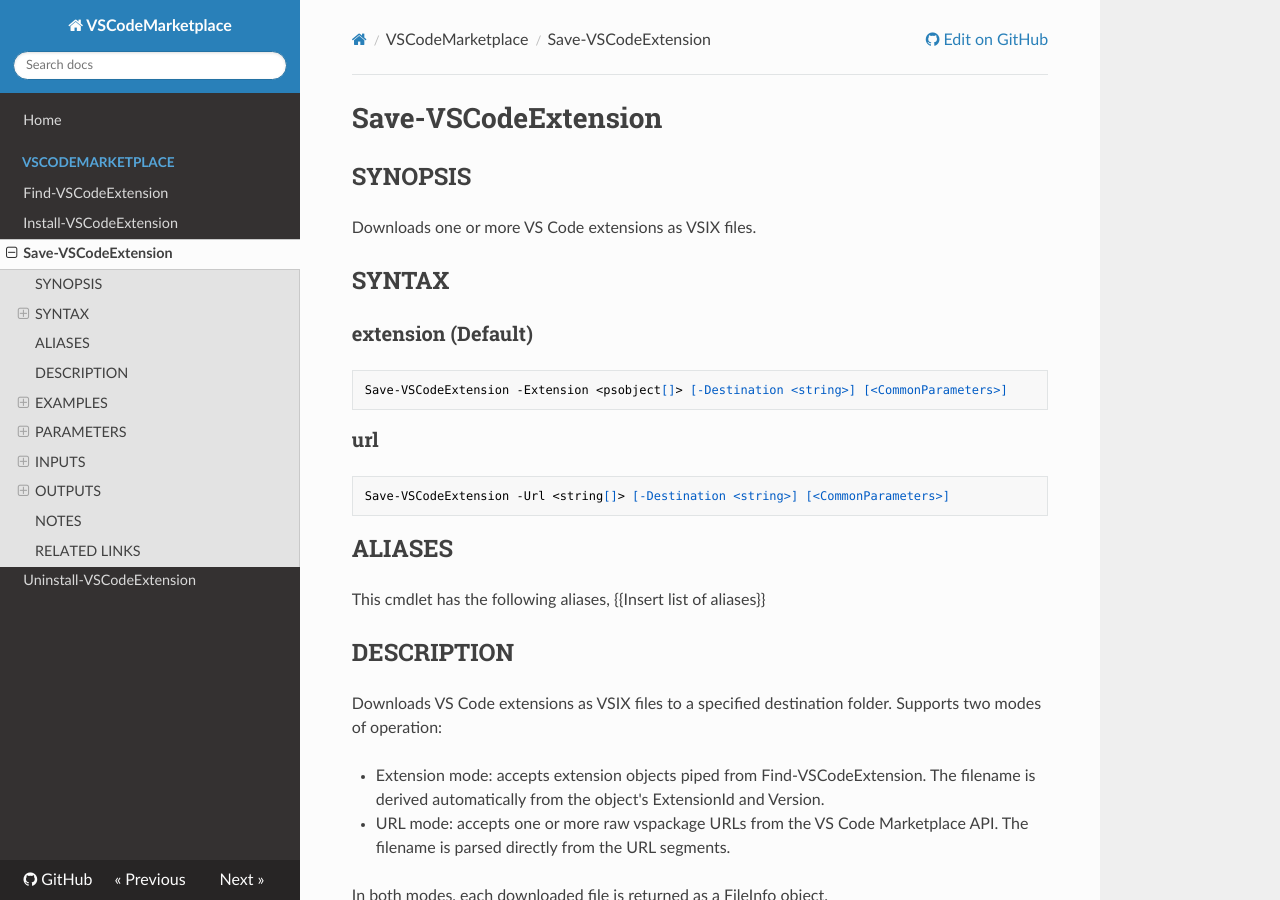
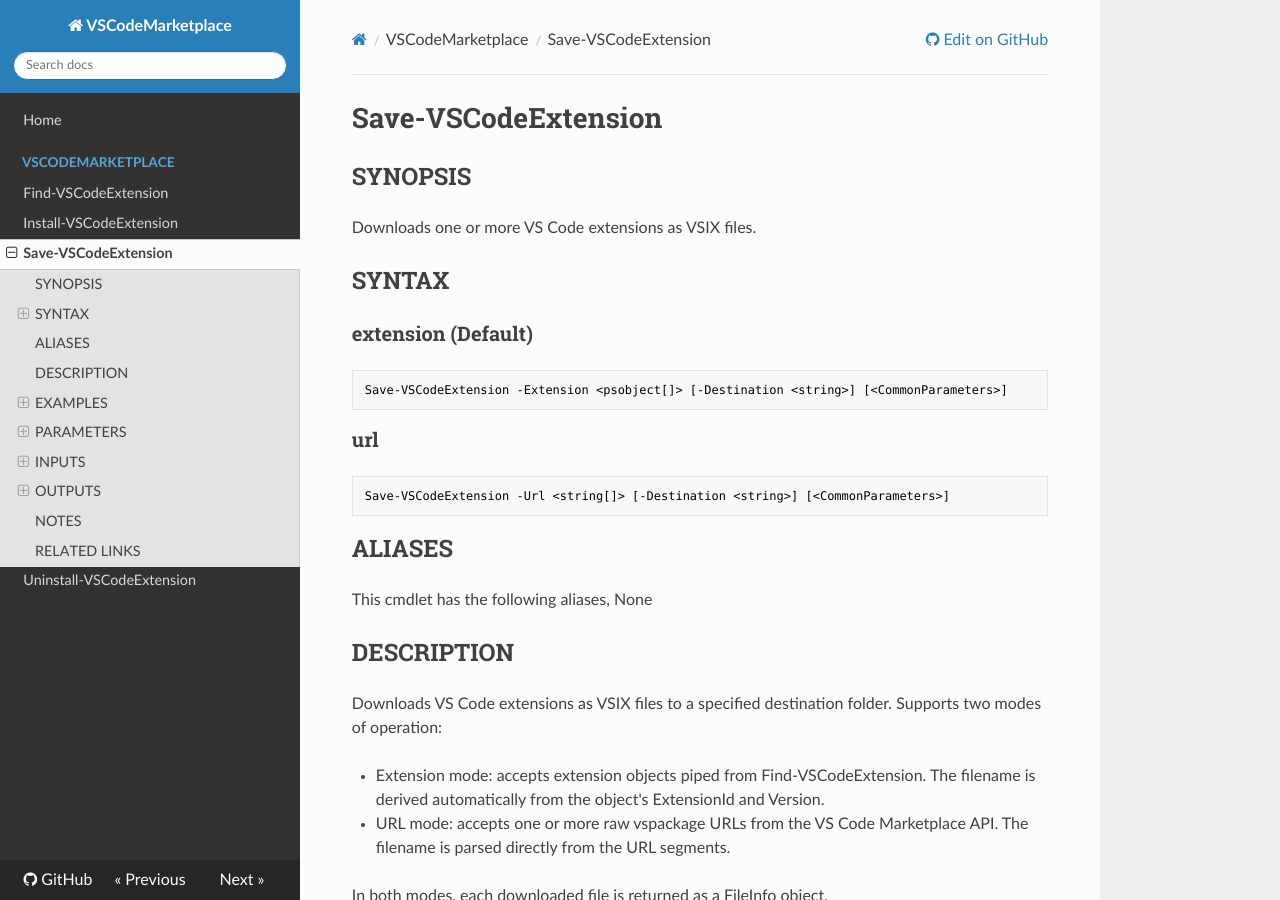
Before and after one commit to steviecoaster/vscodemarketplace, an MkDocs documentation site: the page built from docs/VSCodeMarketplace/Save-VSCodeExtension.md, in a window 1280 px wide and 900 px high. Built offline with MkDocs 1.6.1, drawn with Linux system fonts in a browser that asks for light colours; nearby versions of some CDN libraries; some of the changed text lies outside the part shown.

Commit message:
add code fences to md files
The syntax and examples need to be wrapped in powershell code fences
to allow for nicer formatting when viewed on the web.

````diff
--- a/docs/VSCodeMarketplace/Save-VSCodeExtension.md
+++ b/docs/VSCodeMarketplace/Save-VSCodeExtension.md
@@ -19,20 +19,20 @@
 
 ### extension (Default)
 
-```
+```powershell
 Save-VSCodeExtension -Extension <psobject[]> [-Destination <string>] [<CommonParameters>]
 ```
 
 ### url
 
-```
+```powershell
 Save-VSCodeExtension -Url <string[]> [-Destination <string>] [<CommonParameters>]
 ```
 
 ## ALIASES
 
 This cmdlet has the following aliases,
-  {{Insert list of aliases}}
+  None
 
 ## DESCRIPTION
 
@@ -51,27 +51,35 @@
 
 ### EXAMPLE 1
 
+```powershell
 Find-VSCodeExtension -Query "python" | Out-GridView -PassThru | Save-VSCodeExtension
+```
 
 Searches for Python-related extensions, lets the user pick from a grid view,
 and downloads the selected extensions to the current directory.
 
 ### EXAMPLE 2
 
+```powershell
 Find-VSCodeExtension -Query "git" -SortBy Downloads | Save-VSCodeExtension -Destination C:\vsix
+```
 
 Downloads the top git extensions by download count to C:\vsix.
 
 ### EXAMPLE 3
 
+```powershell
 Save-VSCodeExtension -Url "https://marketplace.visualstudio.com/_apis/public/gallery/publishers/ms-python/vsextensions/python/2025.4.0/vspackage"
+```
 
 Downloads a specific extension version directly using its vspackage URL.
 
 ### EXAMPLE 4
 
+```powershell
 $urls = (Find-VSCodeExtension -Query "pylance").VsixUrl
 Save-VSCodeExtension -Url $urls -Destination C:\vsix
+```
 
 Extracts the VsixUrl from search results and passes it directly via -Url.
 
@@ -156,16 +164,16 @@
 
 ### System.Management.Automation.PSObject[]
 
-{{ Fill in the Description }}
+None
 
 ## OUTPUTS
 
 ### System.IO.FileInfo for each downloaded file.
 
-{{ Fill in the Description }}
+None
 
 ## NOTES
 
 ## RELATED LINKS
 
-{{ Fill in the related links here }}
+None
````
Also changed, not shown: docs/VSCodeMarketplace/Find-VSCodeExtension.md (+15 -5 lines), docs/VSCodeMarketplace/Install-VSCodeExtension.md (+12 -6 lines), docs/VSCodeMarketplace/Uninstall-VSCodeExtension.md (+5 -3 lines).
